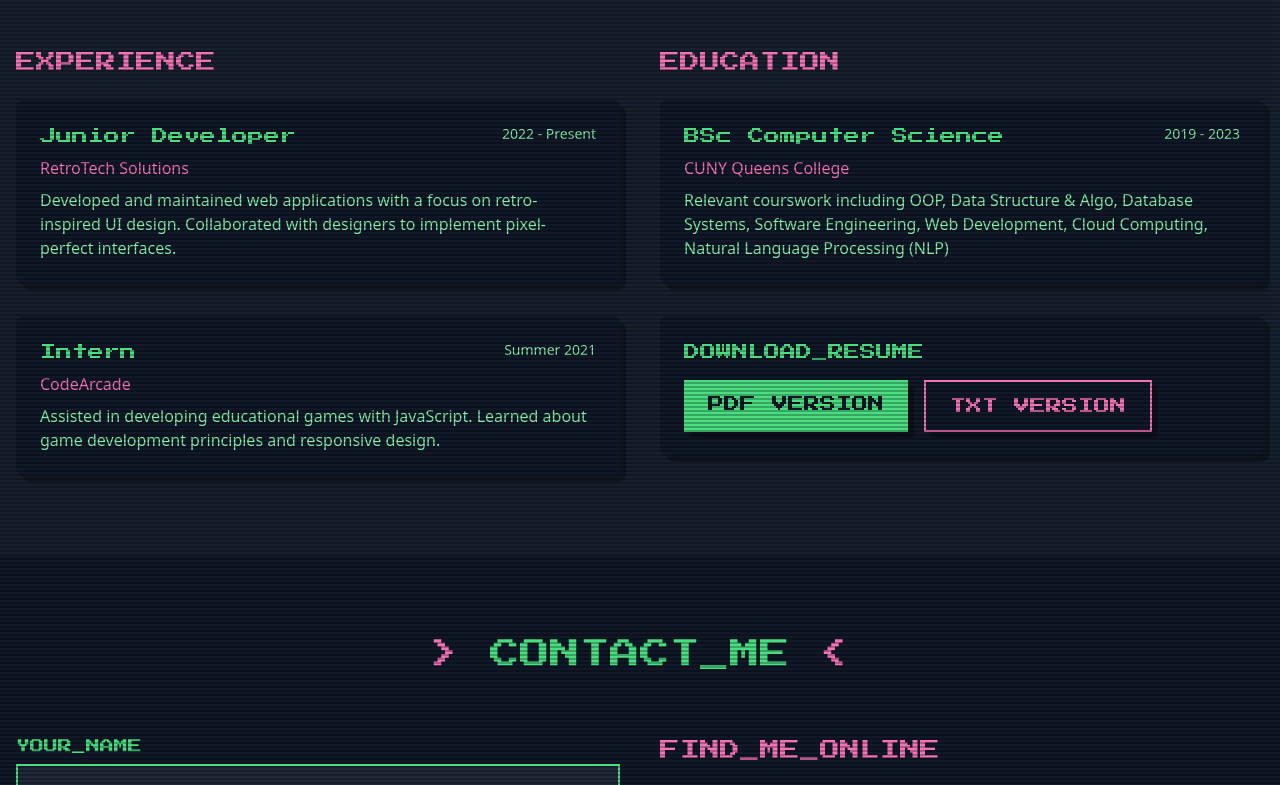
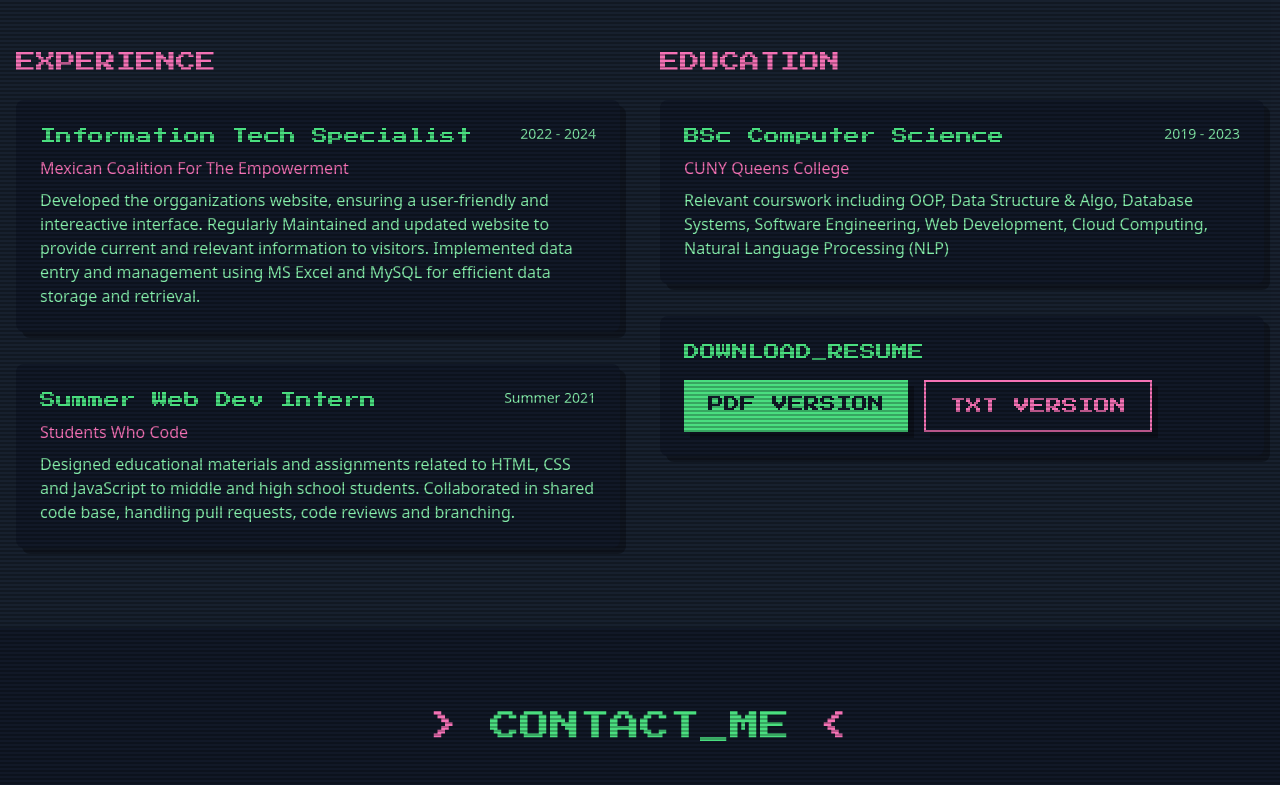
Before and after one commit to AsifTalukder/AsifTalukder.github.io, a plain HTML site: page index.html in a window 1280 px wide. Shown: the part 2880-3665 px from the top of the page. Drawn offline with nearby package versions, Linux system fonts and the light colour scheme.

Commit message:
updated education and experiences

```diff
--- a/index.html
+++ b/index.html
@@ -411,23 +411,27 @@
                 <div class="space-y-8">
                     <div class="bg-gray-900 p-6 rounded-lg pixel-box">
                         <div class="flex justify-between items-start mb-2">
-                            <h4 class="pixel-font text-green-400">Junior Developer</h4>
-                            <span class="text-green-300 text-sm">2022 - Present</span>
+                            <h4 class="pixel-font text-green-400">Information Tech Specialist</h4>
+                            <span class="text-green-300 text-sm">2022 - 2024</span>
                         </div>
-                        <p class="text-pink-400 mb-2">RetroTech Solutions</p>
+                        <p class="text-pink-400 mb-2">Mexican Coalition For The Empowerment</p>
                         <p class="text-green-300">
-                            Developed and maintained web applications with a focus on retro-inspired UI design. Collaborated with designers to implement pixel-perfect interfaces.
+                            Developed the orgganizations website, ensuring a user-friendly and intereactive interface.
+                            Regularly Maintained and updated website to provide current and relevant information to visitors.
+                            Implemented data entry and management using MS Excel and MySQL for efficient data storage and retrieval.
                         </p>
                     </div>
 
                     <div class="bg-gray-900 p-6 rounded-lg pixel-box">
                         <div class="flex justify-between items-start mb-2">
-                            <h4 class="pixel-font text-green-400">Intern</h4>
+                            <h4 class="pixel-font text-green-400">Summer Web Dev Intern</h4>
                             <span class="text-green-300 text-sm">Summer 2021</span>
                         </div>
-                        <p class="text-pink-400 mb-2">CodeArcade</p>
+                        <p class="text-pink-400 mb-2">Students Who Code</p>
                         <p class="text-green-300">
-                            Assisted in developing educational games with JavaScript. Learned about game development principles and responsive design.
+                            Designed educational materials and assignments related to HTML, CSS and JavaScript to middle and
+                            high school students.
+                            Collaborated in shared code base, handling pull requests, code reviews and branching.
                         </p>
                     </div>
                 </div>
```
